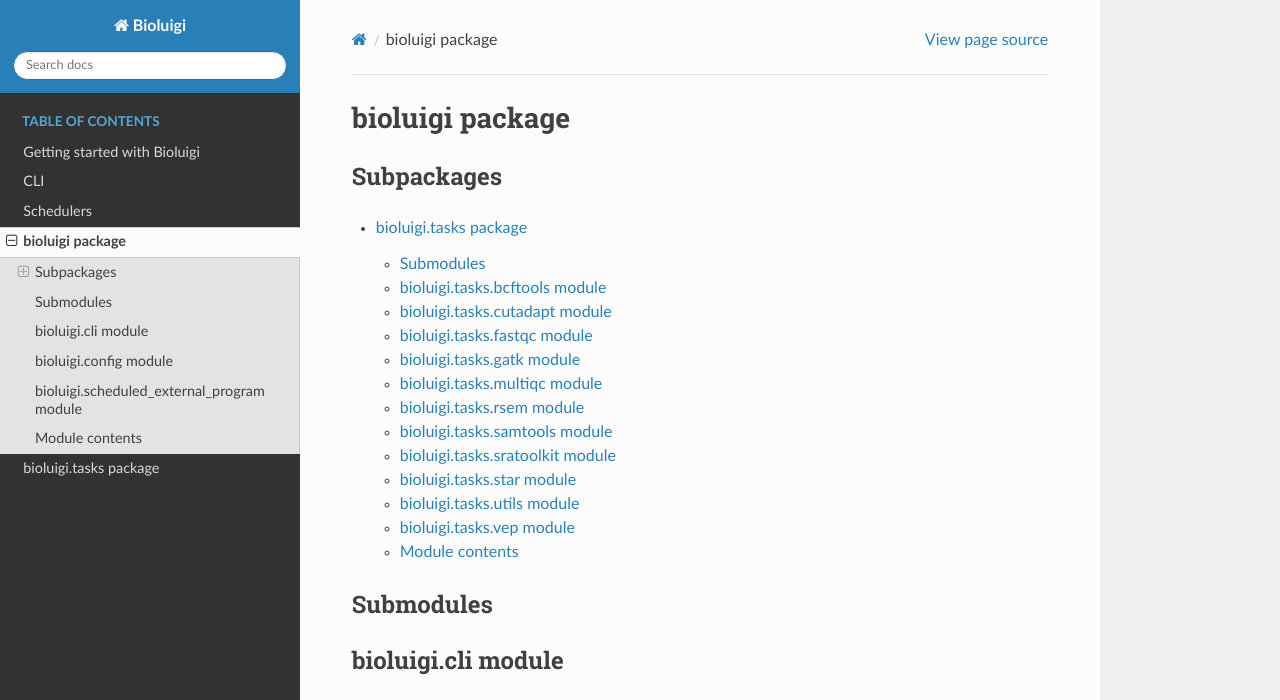
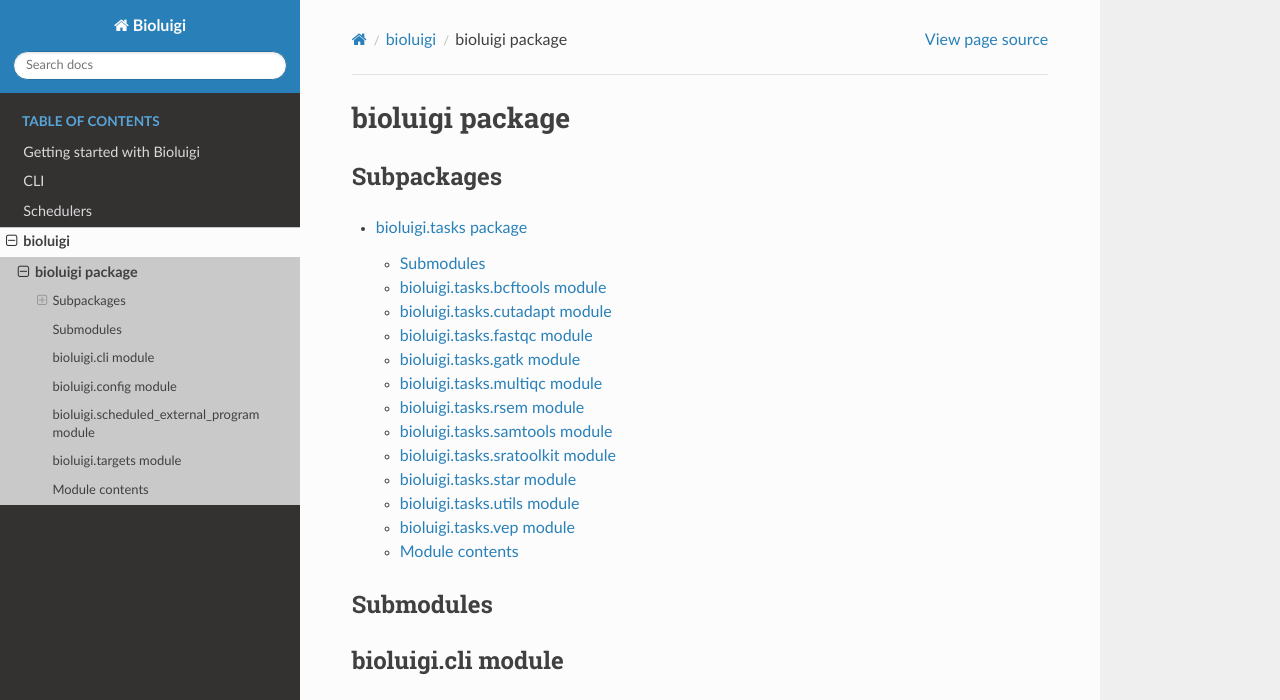
Before and after one commit to PavlidisLab/bioluigi, a Sphinx documentation site: the page built from docs/api/bioluigi.rst, in a window 1280 px wide and 1400 px high. Shown: the top 700 px of the window. Built offline with Sphinx 7.4.7 and the Read the Docs theme 2.0.0, drawn with Linux system fonts in a browser that asks for light colours; some of the changed text lies outside the part shown; grey boxes are pictures that could not be loaded.

```diff
--- a/docs/api/bioluigi.rst
+++ b/docs/api/bioluigi.rst
@@ -35,6 +36,13 @@ bioluigi.scheduled\_external\_program module
    :undoc-members:
    :show-inheritance:
 
+bioluigi.targets module
+-----------------------
+
+.. automodule:: bioluigi.targets
+   :members:
+   :undoc-members:
+   :show-inheritance:
 
 Module contents
 ---------------
--- a/docs/api/bioluigi.tasks.rst
+++ b/docs/api/bioluigi.tasks.rst
@@ -92,7 +92,6 @@ bioluigi.tasks.vep module
    :undoc-members:
    :show-inheritance:
 
-
 Module contents
 ---------------
 
--- a/docs/index.rst
+++ b/docs/index.rst
@@ -12,8 +12,7 @@
    getting-started
    cli
    schedulers
-   api/bioluigi
-   api/bioluigi.tasks
+   api/modules
 
 Indices and tables
 ------------------
```
Also changed, not shown: other parts of docs/api/bioluigi.rst (+1 -0 lines), docs/api/modules.rst (added, +7 -0 lines).
